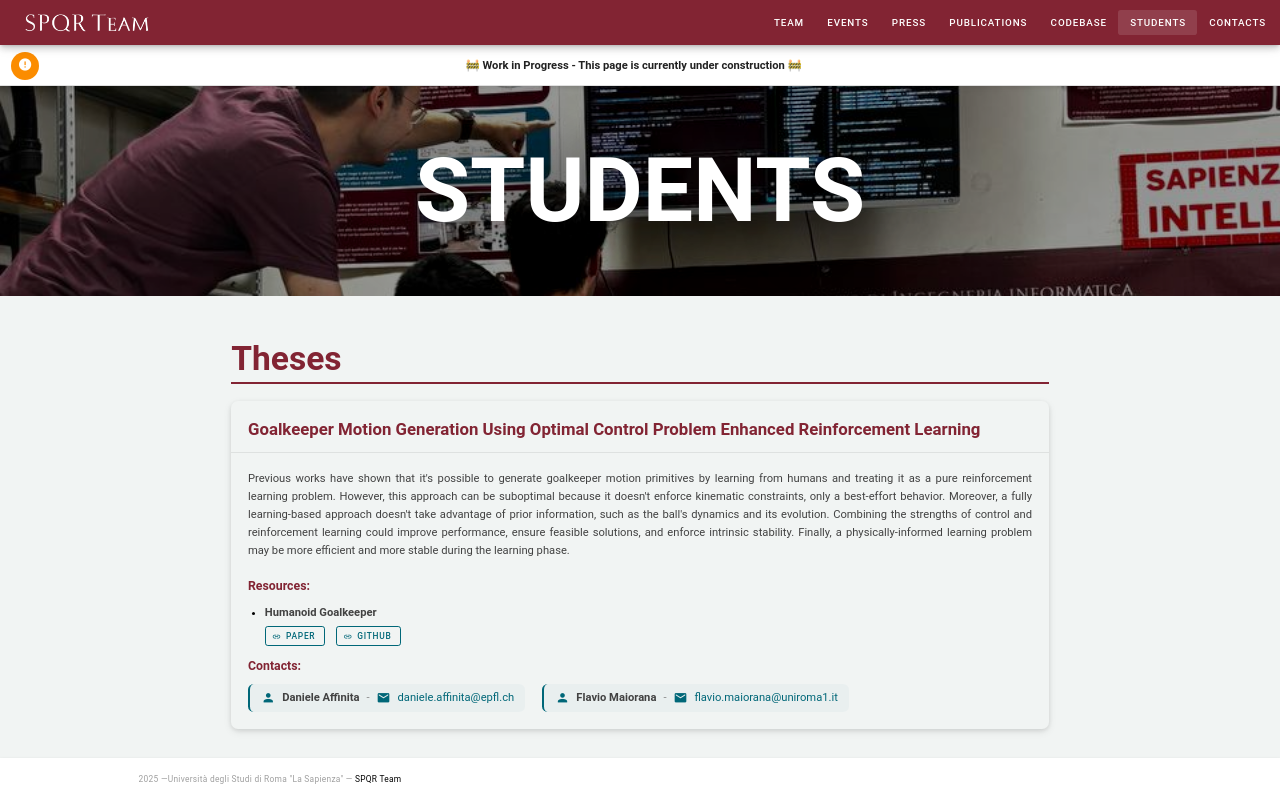
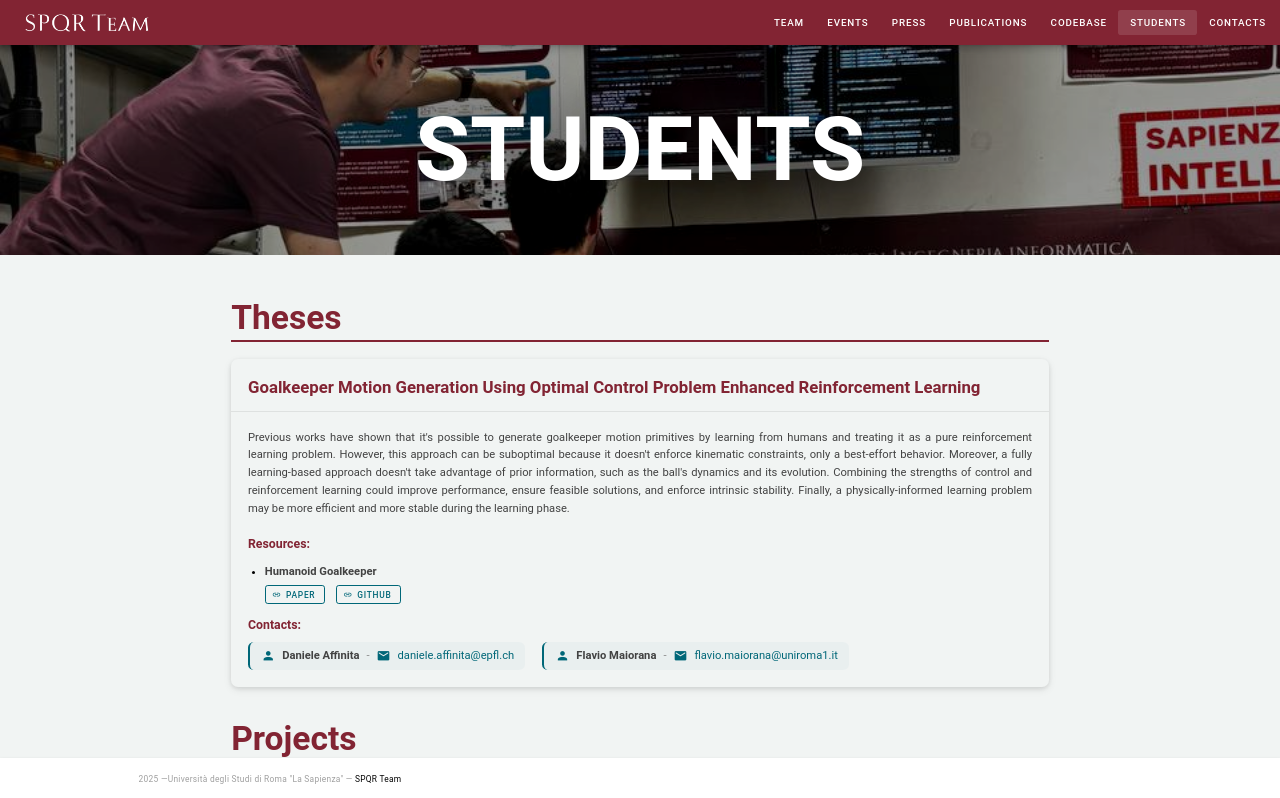
Before and after one commit to SPQRTeam/spqr-team-website, a Vue app: page /students in a window 1280 px wide. Shown: the top 798 px of the page. Built offline with nearby package versions, Linux system fonts and the light colour scheme; a small style sheet from the web is missing.

Commit message:
students update

```diff
--- a/src/pages/students.vue
+++ b/src/pages/students.vue
@@ -1,7 +1,7 @@
 <template>
 
     <!-- Work in Progress Banner -->
-    <v-banner
+    <!-- <v-banner
         lines="one"
         class="wip-banner"
         color="warning"
@@ -11,7 +11,7 @@
         <template v-slot:text>
             <span class="wip-text">🚧 Work in Progress - This page is currently under construction 🚧</span>
         </template>
-    </v-banner>
+    </v-banner> -->
 
     <div class="cover-section">
         <v-img
```
